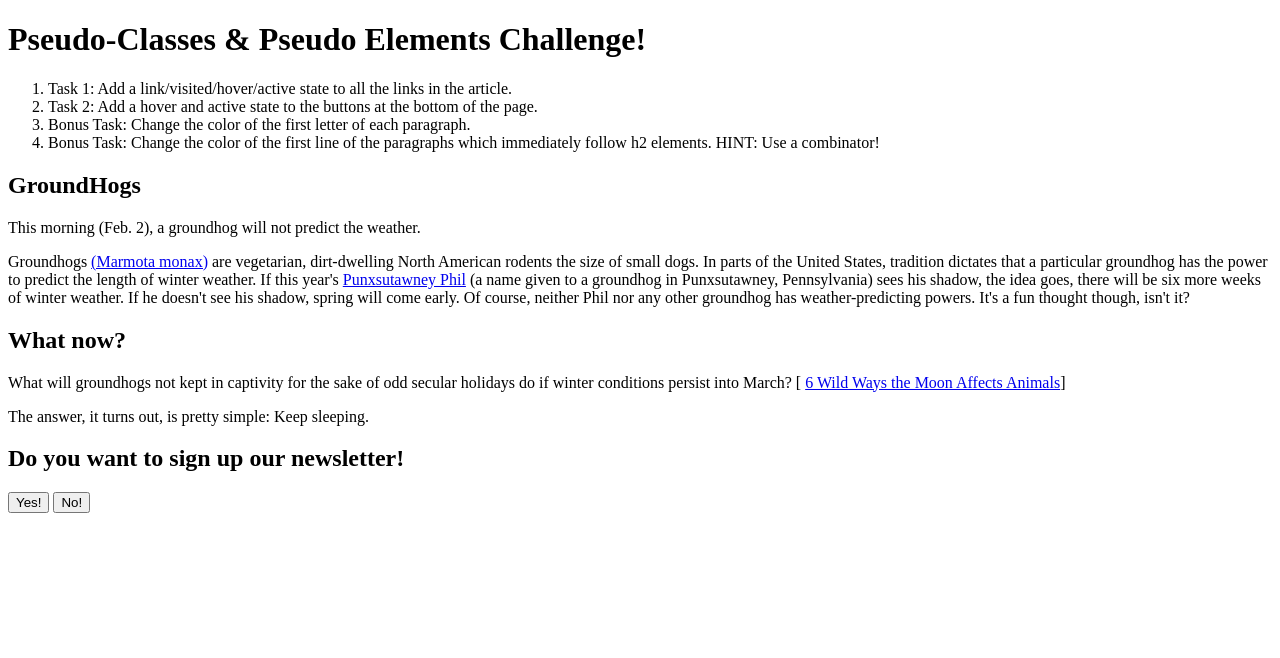
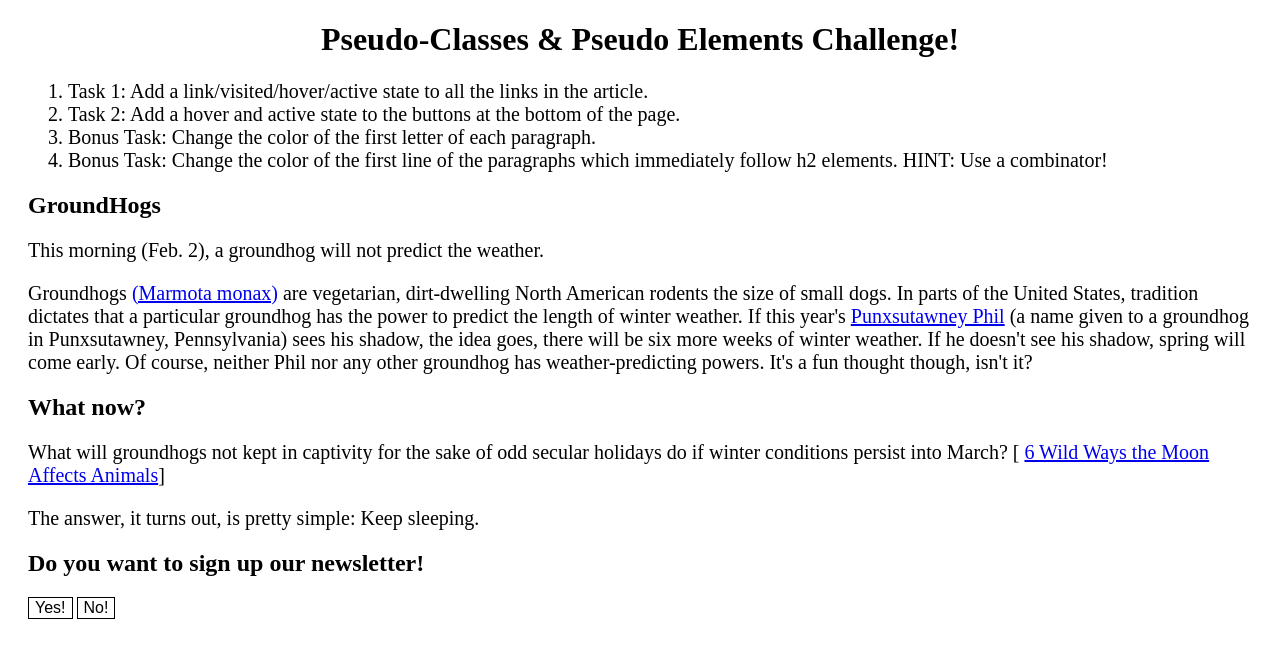
Before and after one commit to wi-fighters/15-uib-content-lvha-peteco83, a plain HTML site: page index.html in a window 1280 px wide. Drawn offline with Linux system fonts and the light colour scheme.

Commit message:
Add boilerplate style

```diff
--- a/main.css
+++ b/main.css
@@ -1,3 +1,24 @@
+header {
+  text-align: center;
+}
+
+main {
+  margin: 20px;
+}
+
+li, p {
+  font-size: 20px;
+}
+
+button {
+  background: none repeat scroll 0 0 transparent;
+  border: 1px solid black;
+  color: black;
+  font-family: 'PT Sans Narrow',sans-serif;
+  font-size: 16px;
+}
+
+
 /* Task 1 */
 
 /* Task 2 */
```
